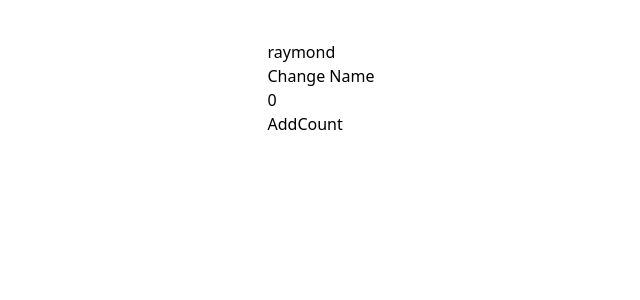
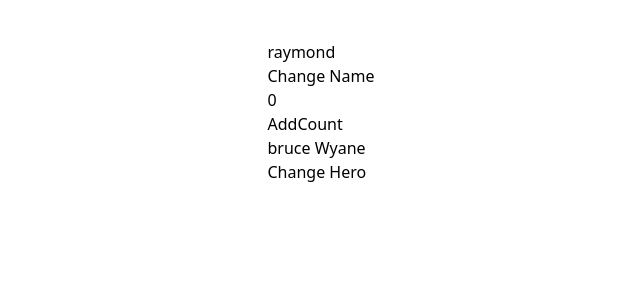
Before and after one commit to l1keafox/helloVue, a Vue app: page / in a window 1280 px wide. Shown: the top 300 px of the page, without its empty margins (319-959 px from the left). Built offline with nearby package versions, Linux system fonts and the light colour scheme.

Commit message:
More Methods in setup

```diff
--- a/src/components/Methods.vue
+++ b/src/components/Methods.vue
@@ -5,21 +5,34 @@
 
         <h2> {{count}}</h2>
         <button @click="addCount"> AddCount </button>
+
+        <h2> {{first}} {{last}}</h2>
+        <button @click="changeHero"> Change Hero </button>
     </div>
 </template>
 
 <script>
-import {ref} from 'vue';
+import {ref, reactive, toRefs} from 'vue';
     export default {
         name:"MethodVue",
         setup(){
             const count = ref(0)
+            const state = reactive({
+                first:"bruce",
+                last:"Wyane"
+            })
             function addCount(){
                 count.value++;
             }
+            function changeHero(){
+                state.first = "Calrk";
+                state.last = "kent";
+            }
             return {
                 count,
-                addCount
+                addCount,
+                ...toRefs(state),
+                changeHero
             }
         },
         data(){
```
